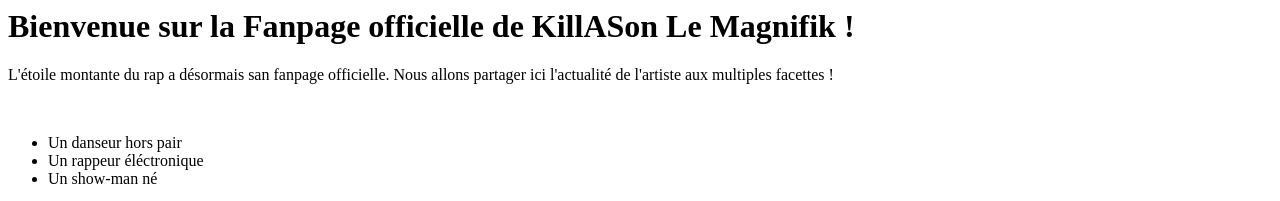
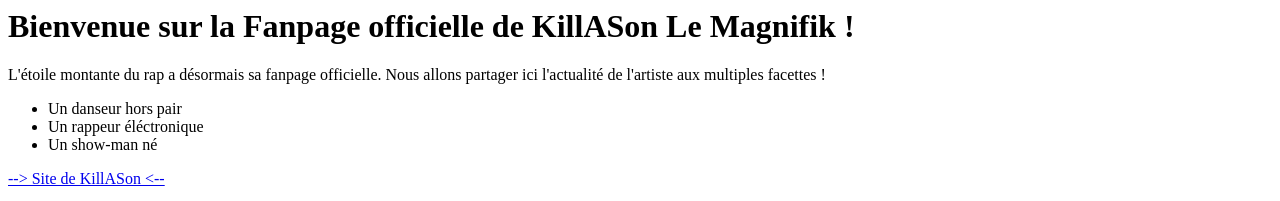
Before and after one commit to anivart/1, a plain HTML site: page index.html in a window 1280 px wide. Shown: the top 201 px of the page. Drawn offline with Linux system fonts and the light colour scheme.

Commit message:
1er site (VF)

```diff
--- a/index.html
+++ b/index.html
@@ -7,8 +7,7 @@
 	<body>
 		<h1> Bienvenue sur la Fanpage officielle de KillASon Le Magnifik ! </h1>
 
-		<p> L'étoile montante du rap a désormais san fanpage officielle. Nous allons partager ici l'actualité de l'artiste aux multiples facettes ! </p>
-				<br>
+		<p> L'étoile montante du rap a désormais sa fanpage officielle. Nous allons partager ici l'actualité de l'artiste aux multiples facettes ! </p>
 			<ul>
 		<li> Un danseur hors pair </li>
 		<li> Un rappeur éléctronique </li>
```
